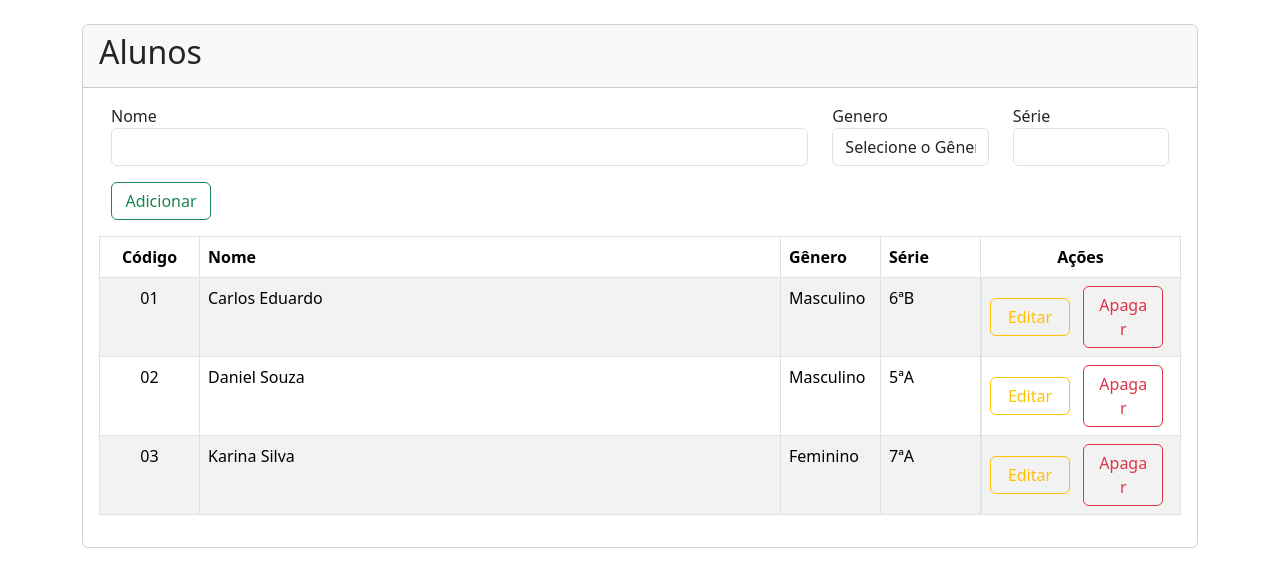
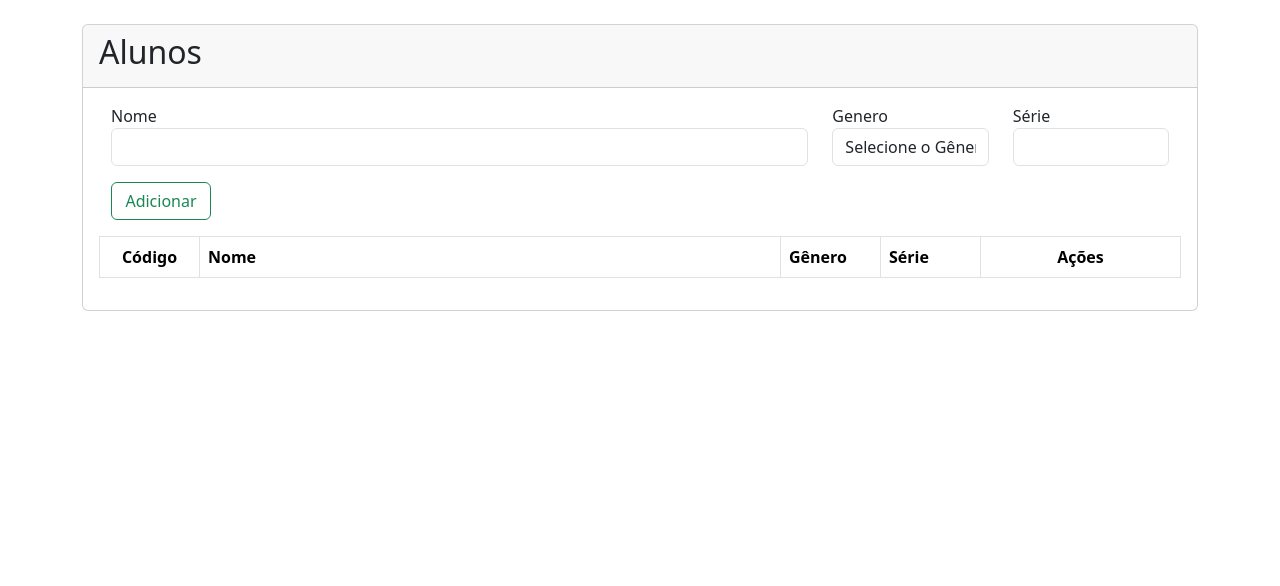
Before and after one commit to AndreMicael/controle-alunos, a React (Vite) app: page / in a window 1280 px wide. Shown: the top 586 px of the page. Built offline with nearby package versions, Linux system fonts and the light colour scheme.

Commit message:
Botão delete adicionado

```diff
--- a/src/assets/Views/Alunos/index.tsx
+++ b/src/assets/Views/Alunos/index.tsx
@@ -10,23 +10,52 @@ const Aluno = () => {
   const [nomeError, setNomeError] = useState('');
   const [generoError, setGeneroError] = useState('');
   const [serieError, setSerieError] = useState('');
+  const [alunos, setAlunos] = useState([]);
+
 
   const handleForm = (e) => {
     e.preventDefault();
+    let valid = true;
 
     if (nome === "") {
-      setNomeError('*Nome Obrigatório')
-    } else if (genero === "" || genero === "Selecione o Gênero") {
-      setGeneroError("*Gênero Obrigatório")
-    } else if (serie === ""){
-      setSerieError("*Série Obrigatória")
+      setNomeError('*Nome Obrigatório');
+      valid = false;
     } else {
-      setNomeError('')
-      setGeneroError('')
-      setSerieError('')
+      setNomeError('');
     }
 
-  }
+    if (genero === "" || genero === "Selecione o Gênero") {
+      setGeneroError("*Gênero Obrigatório");
+      valid = false;
+    } else {
+      setGeneroError('');
+    }
+
+    if (serie === "") {
+      setSerieError("*Série Obrigatória");
+      valid = false;
+    } else {
+      setSerieError('');
+    }
+    if (valid) {
+      const newAluno = { id: alunos.length + 1, nome, genero, serie };
+      setAlunos([...alunos, newAluno]);
+
+      setNome('');
+      setGenero('');
+      setSerie('');
+    }
+  };
+
+
+  const deleteAluno = (id) => {
+    const confirmDelete = window.confirm("Tem certeza que deseja deletar este aluno?");
+    if (confirmDelete) {
+      setAlunos(alunos.filter(aluno => aluno.id !== id));
+    }
+  };
+
+
 
 
     return (
@@ -37,36 +66,36 @@ const Aluno = () => {
           </div>
           <div className="card-body">
             <div className="container">
-              <form onSubmit={handleForm}>
+              <form>
                 <div className="row">
                   <div className="col">
                     <label htmlFor="nome">Nome</label>
                     <input type="text" id="nome" value={nome} onChange={ e => setNome(e.target.value) } className="form-control" />
-                    {!nome && <div className="text-danger">{nomeError}</div>}
+                    {!nome && <div className="text-danger text-sm">{nomeError}</div>}
                   </div>
 
                   <div className="col-2">
                     {" "}
                     <label htmlFor="genero">Genero</label>
-                    <select className="form-control" id="genero" value={genero}
+                    <select className="form-control" id="genero"
                     onChange={e=> setGenero(e.target.value)}
                     > <option value="x"  selected>Selecione o Gênero</option>
                       <option value="Masculino">Masculino</option>
                       <option value="Feminino">Feminino</option>
                     </select>
-                    {!genero && <div className="text-danger">{generoError}</div>}
+                    {!genero && <div className="text-danger text-sm">{generoError}</div>}
                   </div>
 
                   <div className="col-2">
                     <label htmlFor="serie">Série</label>
                     <input type="text" id="serie" className="form-control" value={serie}
                     onChange={e => setSerie(e.target.value)} />
-                    {!serie && <div className="text-danger">{serieError}</div>}
+                    {!serie && <div className="text-danger text-sm">{serieError}</div>}
                   </div>
 
                   <div className="row mt-3">
                     <div className="col">
-                      <button type="submit" className="btn btn-outline-success btn-form">
+                      <button onClick={handleForm} className="btn btn-outline-success btn-form">
                         Adicionar
                       </button>
                     </div>
@@ -85,36 +114,21 @@ const Aluno = () => {
                 </tr>
               </thead>
               <tbody>
-                <tr>
-                  <td  className="text-center">01</td>
-                  <td>Carlos Eduardo</td>
-                  <td>Masculino</td>
-                  <td>6ªB</td>
+              {alunos.map(aluno => (
+                <tr key={aluno.id}>
+                  <td className="text-center">{aluno.id}</td>
+                  <td>{aluno.nome}</td>
+                  <td>{aluno.genero}</td>
+                  <td>{aluno.serie}</td>
                   <td className="text-center btn-table">
-                    <button  className="btn btn-outline-warning">Editar</button>
-                    <button className="btn btn-outline-danger">Apagar</button>
+                    <button className="btn btn-outline-warning">Editar</button>
+                   <button
+                      className="btn btn-outline-danger"
+                      onClick={() => deleteAluno(aluno.id)}
+                    >Deletar </button>
                   </td>
                 </tr>
-                <tr>
-                  <td  className="text-center">02</td>
-                  <td>Daniel Souza</td>
-                  <td>Masculino</td>
-                  <td>5ªA</td>
-                  <td className="text-center btn-table">
-                    <button className="btn btn-outline-warning">Editar</button>
-                    <button className="btn btn-outline-danger">Apagar</button>
-                  </td>
-                </tr>
-                <tr>
-                  <td  className="text-center">03</td>
-                  <td>Karina Silva</td>
-                  <td>Feminino</td>
-                  <td>7ªA</td>
-                  <td className="text-center btn-table">
-                    <button className="btn btn-outline-warning">Editar</button>
-                    <button className="btn btn-outline-danger">Apagar</button>
-                  </td>
-                </tr>
+              ))}
               </tbody>
             </table>
           </div>
```
